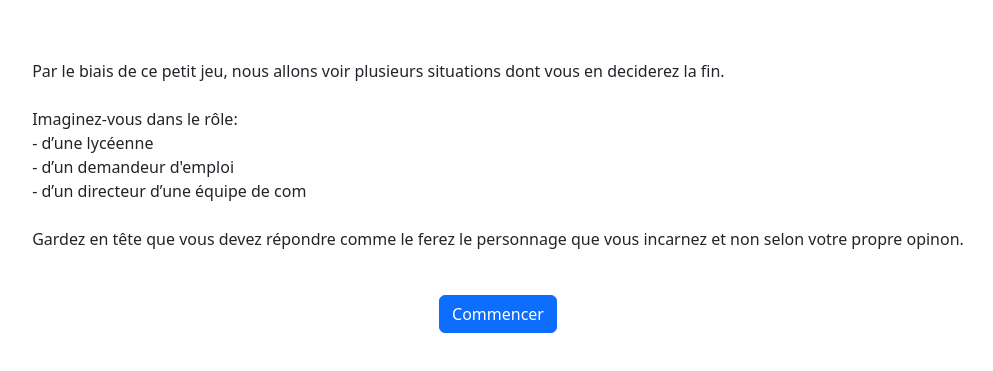
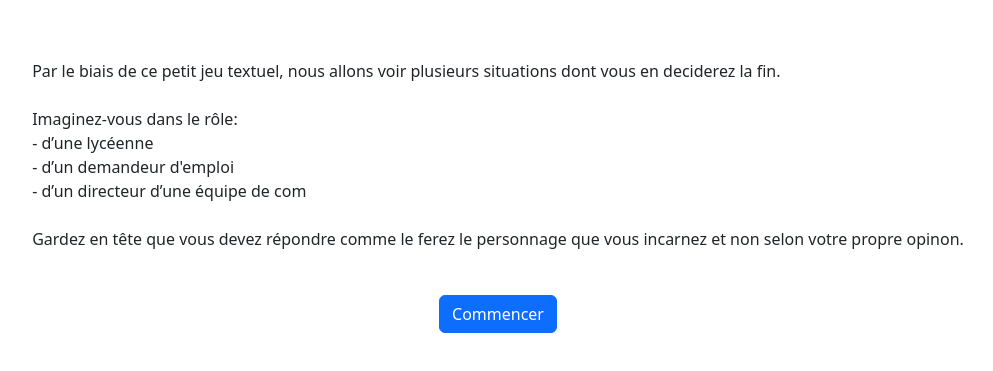
Before and after one commit to CedricBaude/atelier_sensi_e-reput, a plain HTML site: page index.html in a window 1280 px wide. Shown: the part 103-474 px from the top of the page, without its empty margins (142-1135 px from the left). Drawn offline with nearby package versions, Linux system fonts and the light colour scheme.

Commit message:
peaufinage 2

```diff
--- a/index.html
+++ b/index.html
@@ -17,7 +17,7 @@
         <div class="box">
 
 
-        Par le biais de ce petit jeu, nous allons voir plusieurs situations dont vous en deciderez la fin.<br>
+        Par le biais de ce petit jeu textuel, nous allons voir plusieurs situations dont vous en deciderez la fin.<br>
         <br>
         Imaginez-vous dans le rôle:<br>
         - d’une lycéenne<br>
```
